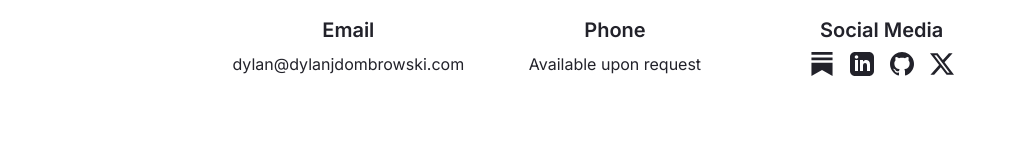
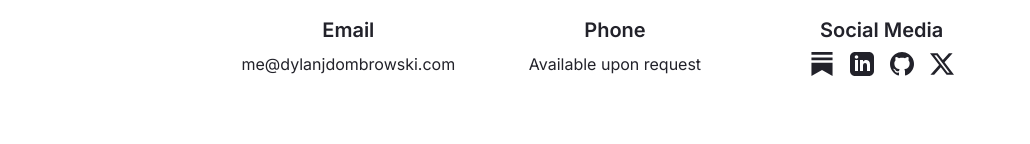
Before and after one commit to DylanJDombrowski/djd.next, a Next.js app: page /contact in a window 1280 px wide. Shown: the part 959-1103 px from the top of the page, without its empty margins (25-1055 px from the left). Built offline with nearby package versions, Linux system fonts and the light colour scheme; no server answers.

Commit message:
env vars

```diff
--- a/src/app/(site)/contact/page.tsx
+++ b/src/app/(site)/contact/page.tsx
@@ -48,10 +48,10 @@ export default function ContactPage() {
               </div>
               <h3 className="text-xl font-semibold mb-2">Email</h3>
               <a
-                href="mailto:contact@dylanjdombrowski.com"
+                href="mailto:me@dylanjdombrowski.com"
                 className="text-navy/80 hover:text-orange"
               >
-                dylan@dylanjdombrowski.com
+                me@dylanjdombrowski.com
               </a>
             </div>
 
```
Also changed, not shown: 2 other files (tests, documents, lock files or other folders).
